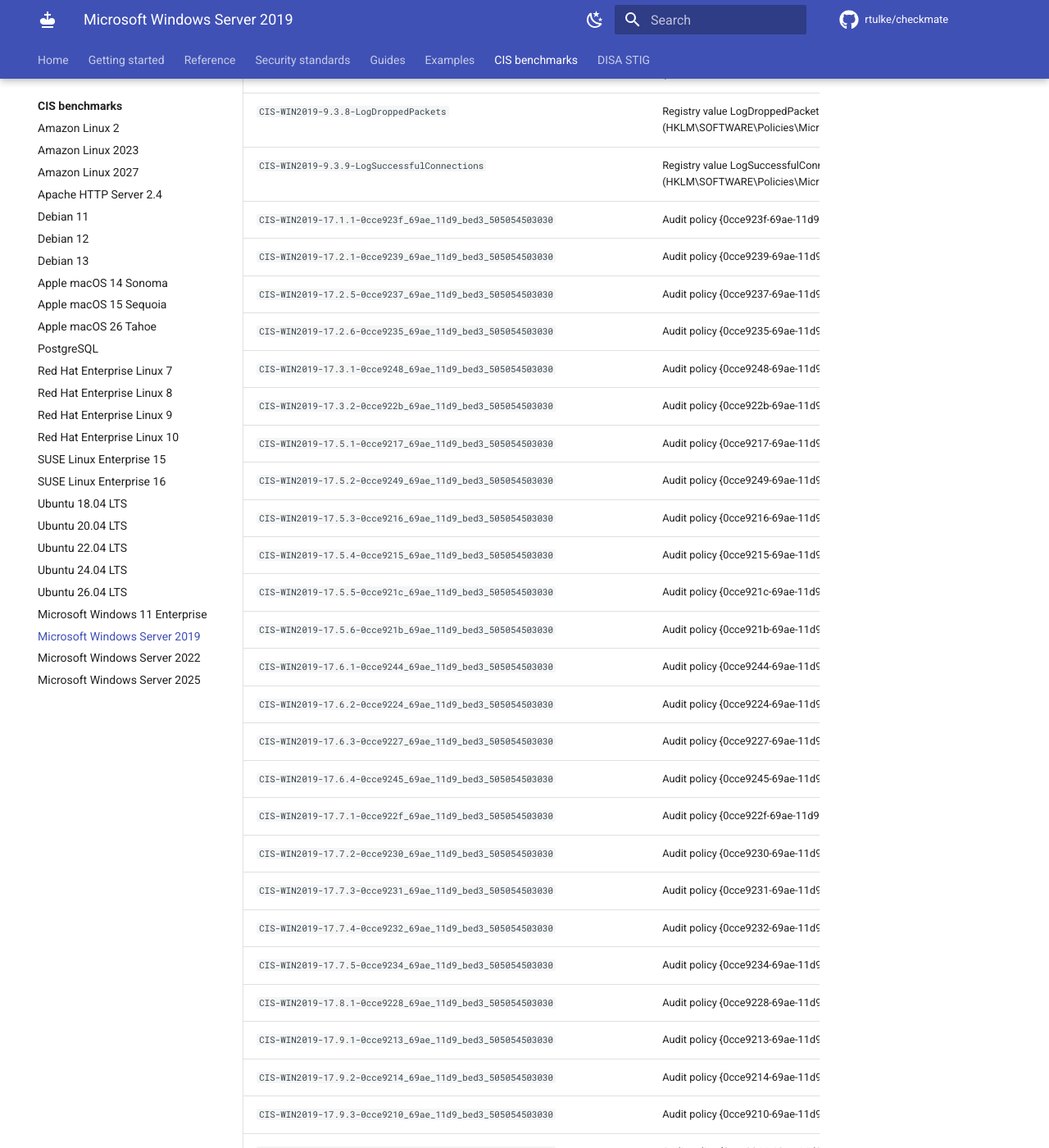
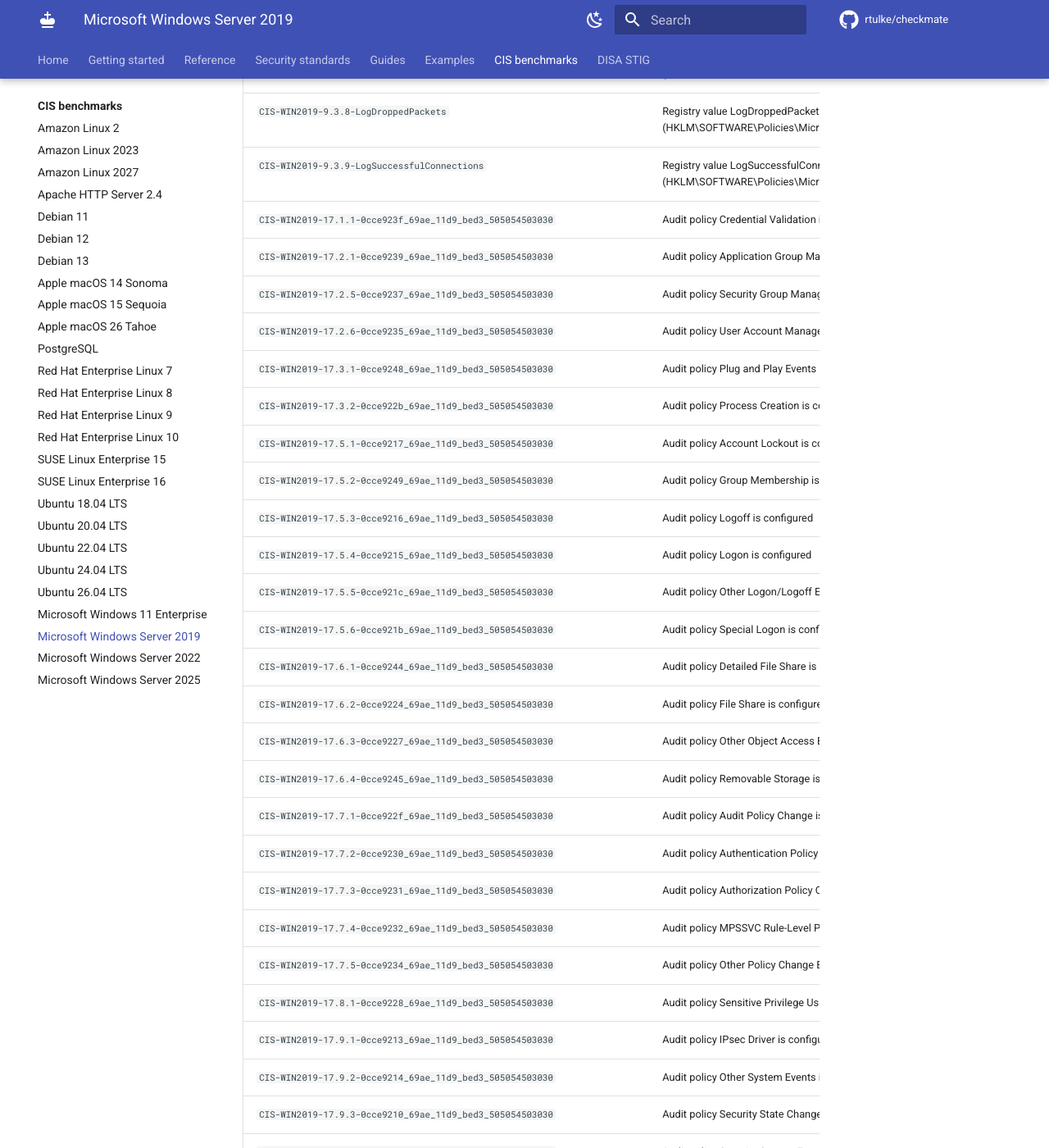
Before and after one commit to rtulke/checkmate, an MkDocs documentation site: the page built from docs/cis/win2019.md, in a window 1280 px wide and 1400 px high, scrolled down 7799 px. Shown: the whole window at 82% size. Built offline with MkDocs 1.6.1 and Material for MkDocs 9.7.7, drawn with Linux system fonts in a browser that asks for light colours; comment, search, counter and statistics services are not loaded; some of the changed text lies outside the part shown.

Commit message:
Query Windows audit policy by subcategory GUID
auditpol is now called with the GUID of the subcategory: it works on
every display language, and an upstream name was wrong ("PNP Activity"
instead of "Plug and Play Events"), which made 17.3.1 an error on
Windows Server 2022. GUIDs come from the collector targets; Windows 11
names are mapped through the same table.

The PowerShell syntax test passes its directory as a script argument
(-File) instead of appending it to -Command.

```diff
--- a/docs/cis/win2019.md
+++ b/docs/cis/win2019.md
@@ -147,33 +147,33 @@ checkmate run cis/win2019.yml -e cis_windows_role=standalone
 | `CIS-WIN2019-9.3.7-LogFileSize` | Registry value LogFileSize is 16384 (HKLM\SOFTWARE\Policies\Microsoft\WindowsFirewall\PublicProfile\Logging) | L1 | <span class="sev sev-medium">medium</span> |
 | `CIS-WIN2019-9.3.8-LogDroppedPackets` | Registry value LogDroppedPackets is 1 (HKLM\SOFTWARE\Policies\Microsoft\WindowsFirewall\PublicProfile\Logging) | L1 | <span class="sev sev-medium">medium</span> |
 | `CIS-WIN2019-9.3.9-LogSuccessfulConnections` | Registry value LogSuccessfulConnections is 1 (HKLM\SOFTWARE\Policies\Microsoft\WindowsFirewall\PublicProfile\Logging) | L1 | <span class="sev sev-medium">medium</span> |
-| `CIS-WIN2019-17.1.1-0cce923f_69ae_11d9_bed3_505054503030` | Audit policy {0cce923f-69ae-11d9-bed3-505054503030} is configured | L1 | <span class="sev sev-medium">medium</span> |
-| `CIS-WIN2019-17.2.1-0cce9239_69ae_11d9_bed3_505054503030` | Audit policy {0cce9239-69ae-11d9-bed3-505054503030} is configured | L1 | <span class="sev sev-medium">medium</span> |
-| `CIS-WIN2019-17.2.5-0cce9237_69ae_11d9_bed3_505054503030` | Audit policy {0cce9237-69ae-11d9-bed3-505054503030} is configured | L1 | <span class="sev sev-medium">medium</span> |
-| `CIS-WIN2019-17.2.6-0cce9235_69ae_11d9_bed3_505054503030` | Audit policy {0cce9235-69ae-11d9-bed3-505054503030} is configured | L1 | <span class="sev sev-medium">medium</span> |
-| `CIS-WIN2019-17.3.1-0cce9248_69ae_11d9_bed3_505054503030` | Audit policy {0cce9248-69ae-11d9-bed3-505054503030} is configured | L1 | <span class="sev sev-medium">medium</span> |
-| `CIS-WIN2019-17.3.2-0cce922b_69ae_11d9_bed3_505054503030` | Audit policy {0cce922b-69ae-11d9-bed3-505054503030} is configured | L1 | <span class="sev sev-medium">medium</span> |
-| `CIS-WIN2019-17.5.1-0cce9217_69ae_11d9_bed3_505054503030` | Audit policy {0cce9217-69ae-11d9-bed3-505054503030} is configured | L1 | <span class="sev sev-medium">medium</span> |
-| `CIS-WIN2019-17.5.2-0cce9249_69ae_11d9_bed3_505054503030` | Audit policy {0cce9249-69ae-11d9-bed3-505054503030} is configured | L1 | <span class="sev sev-medium">medium</span> |
-| `CIS-WIN2019-17.5.3-0cce9216_69ae_11d9_bed3_505054503030` | Audit policy {0cce9216-69ae-11d9-bed3-505054503030} is configured | L1 | <span class="sev sev-medium">medium</span> |
-| `CIS-WIN2019-17.5.4-0cce9215_69ae_11d9_bed3_505054503030` | Audit policy {0cce9215-69ae-11d9-bed3-505054503030} is configured | L1 | <span class="sev sev-medium">medium</span> |
-| `CIS-WIN2019-17.5.5-0cce921c_69ae_11d9_bed3_505054503030` | Audit policy {0cce921c-69ae-11d9-bed3-505054503030} is configured | L1 | <span class="sev sev-medium">medium</span> |
-| `CIS-WIN2019-17.5.6-0cce921b_69ae_11d9_bed3_505054503030` | Audit policy {0cce921b-69ae-11d9-bed3-505054503030} is configured | L1 | <span class="sev sev-medium">medium</span> |
-| `CIS-WIN2019-17.6.1-0cce9244_69ae_11d9_bed3_505054503030` | Audit policy {0cce9244-69ae-11d9-bed3-505054503030} is configured | L1 | <span class="sev sev-medium">medium</span> |
-| `CIS-WIN2019-17.6.2-0cce9224_69ae_11d9_bed3_505054503030` | Audit policy {0cce9224-69ae-11d9-bed3-505054503030} is configured | L1 | <span class="sev sev-medium">medium</span> |
-| `CIS-WIN2019-17.6.3-0cce9227_69ae_11d9_bed3_505054503030` | Audit policy {0cce9227-69ae-11d9-bed3-505054503030} is configured | L1 | <span class="sev sev-medium">medium</span> |
-| `CIS-WIN2019-17.6.4-0cce9245_69ae_11d9_bed3_505054503030` | Audit policy {0cce9245-69ae-11d9-bed3-505054503030} is configured | L1 | <span class="sev sev-medium">medium</span> |
-| `CIS-WIN2019-17.7.1-0cce922f_69ae_11d9_bed3_505054503030` | Audit policy {0cce922f-69ae-11d9-bed3-505054503030} is configured | L1 | <span class="sev sev-medium">medium</span> |
-| `CIS-WIN2019-17.7.2-0cce9230_69ae_11d9_bed3_505054503030` | Audit policy {0cce9230-69ae-11d9-bed3-505054503030} is configured | L1 | <span class="sev sev-medium">medium</span> |
-| `CIS-WIN2019-17.7.3-0cce9231_69ae_11d9_bed3_505054503030` | Audit policy {0cce9231-69ae-11d9-bed3-505054503030} is configured | L1 | <span class="sev sev-medium">medium</span> |
-| `CIS-WIN2019-17.7.4-0cce9232_69ae_11d9_bed3_505054503030` | Audit policy {0cce9232-69ae-11d9-bed3-505054503030} is configured | L1 | <span class="sev sev-medium">medium</span> |
-| `CIS-WIN2019-17.7.5-0cce9234_69ae_11d9_bed3_505054503030` | Audit policy {0cce9234-69ae-11d9-bed3-505054503030} is configured | L1 | <span class="sev sev-medium">medium</span> |
-| `CIS-WIN2019-17.8.1-0cce9228_69ae_11d9_bed3_505054503030` | Audit policy {0cce9228-69ae-11d9-bed3-505054503030} is configured | L1 | <span class="sev sev-medium">medium</span> |
-| `CIS-WIN2019-17.9.1-0cce9213_69ae_11d9_bed3_505054503030` | Audit policy {0cce9213-69ae-11d9-bed3-505054503030} is configured | L1 | <span class="sev sev-medium">medium</span> |
-| `CIS-WIN2019-17.9.2-0cce9214_69ae_11d9_bed3_505054503030` | Audit policy {0cce9214-69ae-11d9-bed3-505054503030} is configured | L1 | <span class="sev sev-medium">medium</span> |
-| `CIS-WIN2019-17.9.3-0cce9210_69ae_11d9_bed3_505054503030` | Audit policy {0cce9210-69ae-11d9-bed3-505054503030} is configured | L1 | <span class="sev sev-medium">medium</span> |
-| `CIS-WIN2019-17.9.4-0cce9211_69ae_11d9_bed3_505054503030` | Audit policy {0cce9211-69ae-11d9-bed3-505054503030} is configured | L1 | <span class="sev sev-medium">medium</span> |
-| `CIS-WIN2019-17.9.5-0cce9212_69ae_11d9_bed3_505054503030` | Audit policy {0cce9212-69ae-11d9-bed3-505054503030} is configured | L1 | <span class="sev sev-medium">medium</span> |
+| `CIS-WIN2019-17.1.1-0cce923f_69ae_11d9_bed3_505054503030` | Audit policy Credential Validation is configured | L1 | <span class="sev sev-medium">medium</span> |
+| `CIS-WIN2019-17.2.1-0cce9239_69ae_11d9_bed3_505054503030` | Audit policy Application Group Management is configured | L1 | <span class="sev sev-medium">medium</span> |
+| `CIS-WIN2019-17.2.5-0cce9237_69ae_11d9_bed3_505054503030` | Audit policy Security Group Management is configured | L1 | <span class="sev sev-medium">medium</span> |
+| `CIS-WIN2019-17.2.6-0cce9235_69ae_11d9_bed3_505054503030` | Audit policy User Account Management is configured | L1 | <span class="sev sev-medium">medium</span> |
+| `CIS-WIN2019-17.3.1-0cce9248_69ae_11d9_bed3_505054503030` | Audit policy Plug and Play Events is configured | L1 | <span class="sev sev-medium">medium</span> |
+| `CIS-WIN2019-17.3.2-0cce922b_69ae_11d9_bed3_505054503030` | Audit policy Process Creation is configured | L1 | <span class="sev sev-medium">medium</span> |
+| `CIS-WIN2019-17.5.1-0cce9217_69ae_11d9_bed3_505054503030` | Audit policy Account Lockout is configured | L1 | <span class="sev sev-medium">medium</span> |
+| `CIS-WIN2019-17.5.2-0cce9249_69ae_11d9_bed3_505054503030` | Audit policy Group Membership is configured | L1 | <span class="sev sev-medium">medium</span> |
+| `CIS-WIN2019-17.5.3-0cce9216_69ae_11d9_bed3_505054503030` | Audit policy Logoff is configured | L1 | <span class="sev sev-medium">medium</span> |
+| `CIS-WIN2019-17.5.4-0cce9215_69ae_11d9_bed3_505054503030` | Audit policy Logon is configured | L1 | <span class="sev sev-medium">medium</span> |
+| `CIS-WIN2019-17.5.5-0cce921c_69ae_11d9_bed3_505054503030` | Audit policy Other Logon/Logoff Events is configured | L1 | <span class="sev sev-medium">medium</span> |
+| `CIS-WIN2019-17.5.6-0cce921b_69ae_11d9_bed3_505054503030` | Audit policy Special Logon is configured | L1 | <span class="sev sev-medium">medium</span> |
+| `CIS-WIN2019-17.6.1-0cce9244_69ae_11d9_bed3_505054503030` | Audit policy Detailed File Share is configured | L1 | <span class="sev sev-medium">medium</span> |
+| `CIS-WIN2019-17.6.2-0cce9224_69ae_11d9_bed3_505054503030` | Audit policy File Share is configured | L1 | <span class="sev sev-medium">medium</span> |
+| `CIS-WIN2019-17.6.3-0cce9227_69ae_11d9_bed3_505054503030` | Audit policy Other Object Access Events is configured | L1 | <span class="sev sev-medium">medium</span> |
+| `CIS-WIN2019-17.6.4-0cce9245_69ae_11d9_bed3_505054503030` | Audit policy Removable Storage is configured | L1 | <span class="sev sev-medium">medium</span> |
+| `CIS-WIN2019-17.7.1-0cce922f_69ae_11d9_bed3_505054503030` | Audit policy Audit Policy Change is configured | L1 | <span class="sev sev-medium">medium</span> |
+| `CIS-WIN2019-17.7.2-0cce9230_69ae_11d9_bed3_505054503030` | Audit policy Authentication Policy Change is configured | L1 | <span class="sev sev-medium">medium</span> |
+| `CIS-WIN2019-17.7.3-0cce9231_69ae_11d9_bed3_505054503030` | Audit policy Authorization Policy Change is configured | L1 | <span class="sev sev-medium">medium</span> |
+| `CIS-WIN2019-17.7.4-0cce9232_69ae_11d9_bed3_505054503030` | Audit policy MPSSVC Rule-Level Policy Change is configured | L1 | <span class="sev sev-medium">medium</span> |
+| `CIS-WIN2019-17.7.5-0cce9234_69ae_11d9_bed3_505054503030` | Audit policy Other Policy Change Events is configured | L1 | <span class="sev sev-medium">medium</span> |
+| `CIS-WIN2019-17.8.1-0cce9228_69ae_11d9_bed3_505054503030` | Audit policy Sensitive Privilege Use is configured | L1 | <span class="sev sev-medium">medium</span> |
+| `CIS-WIN2019-17.9.1-0cce9213_69ae_11d9_bed3_505054503030` | Audit policy IPsec Driver is configured | L1 | <span class="sev sev-medium">medium</span> |
+| `CIS-WIN2019-17.9.2-0cce9214_69ae_11d9_bed3_505054503030` | Audit policy Other System Events is configured | L1 | <span class="sev sev-medium">medium</span> |
+| `CIS-WIN2019-17.9.3-0cce9210_69ae_11d9_bed3_505054503030` | Audit policy Security State Change is configured | L1 | <span class="sev sev-medium">medium</span> |
+| `CIS-WIN2019-17.9.4-0cce9211_69ae_11d9_bed3_505054503030` | Audit policy Security System Extension is configured | L1 | <span class="sev sev-medium">medium</span> |
+| `CIS-WIN2019-17.9.5-0cce9212_69ae_11d9_bed3_505054503030` | Audit policy System Integrity is configured | L1 | <span class="sev sev-medium">medium</span> |
 | `CIS-WIN2019-18.1.1.1-NoLockScreenCamera` | Registry value NoLockScreenCamera is 1 (HKLM\SOFTWARE\Policies\Microsoft\Windows\Personalization) | L1 | <span class="sev sev-medium">medium</span> |
 | `CIS-WIN2019-18.1.1.2-NoLockScreenSlideshow` | Registry value NoLockScreenSlideshow is 1 (HKLM\SOFTWARE\Policies\Microsoft\Windows\Personalization) | L1 | <span class="sev sev-medium">medium</span> |
 | `CIS-WIN2019-18.1.2.2-AllowInputPersonalization` | Registry value AllowInputPersonalization is 0 (HKLM\SOFTWARE\Policies\Microsoft\InputPersonalization) | L1 | <span class="sev sev-medium">medium</span> |
@@ -465,10 +465,10 @@ checkmate run cis/win2019.yml -e cis_windows_role=standalone
 | `CIS-WIN2019-2.3.10.6-NullSessionPipes` | Registry value NullSessionPipes is LSARPC\|NETLOGON\|SAMR (HKLM\SYSTEM\CurrentControlSet\Services\LanmanServer\Parameters) | L1 | <span class="sev sev-medium">medium</span> |
 | `CIS-WIN2019-2.3.11.12-AuditNTLMInDomain` | Registry value AuditNTLMInDomain is 7 (HKLM\SYSTEM\CurrentControlSet\Services\Netlogon\Parameters) | L1 | <span class="sev sev-medium">medium</span> |
 | `CIS-WIN2019-5.1-spooler` | Service Spooler is disabled or not installed | L1 | <span class="sev sev-medium">medium</span> |
-| `CIS-WIN2019-17.1.2-0cce9242_69ae_11d9_bed3_505054503030` | Audit policy {0cce9242-69ae-11d9-bed3-505054503030} is configured | L1 | <span class="sev sev-medium">medium</span> |
-| `CIS-WIN2019-17.1.3-0cce9240_69ae_11d9_bed3_505054503030` | Audit policy {0cce9240-69ae-11d9-bed3-505054503030} is configured | L1 | <span class="sev sev-medium">medium</span> |
-| `CIS-WIN2019-17.2.2-0cce9236_69ae_11d9_bed3_505054503030` | Audit policy {0cce9236-69ae-11d9-bed3-505054503030} is configured | L1 | <span class="sev sev-medium">medium</span> |
-| `CIS-WIN2019-17.2.3-0cce9238_69ae_11d9_bed3_505054503030` | Audit policy {0cce9238-69ae-11d9-bed3-505054503030} is configured | L1 | <span class="sev sev-medium">medium</span> |
-| `CIS-WIN2019-17.2.4-0cce923a_69ae_11d9_bed3_505054503030` | Audit policy {0cce923a-69ae-11d9-bed3-505054503030} is configured | L1 | <span class="sev sev-medium">medium</span> |
-| `CIS-WIN2019-17.4.1-0cce923b_69ae_11d9_bed3_505054503030` | Audit policy {0cce923b-69ae-11d9-bed3-505054503030} is configured | L1 | <span class="sev sev-medium">medium</span> |
-| `CIS-WIN2019-17.4.2-0cce923c_69ae_11d9_bed3_505054503030` | Audit policy {0cce923c-69ae-11d9-bed3-505054503030} is configured | L1 | <span class="sev sev-medium">medium</span> |
+| `CIS-WIN2019-17.1.2-0cce9242_69ae_11d9_bed3_505054503030` | Audit policy Kerberos Authentication Service is configured | L1 | <span class="sev sev-medium">medium</span> |
+| `CIS-WIN2019-17.1.3-0cce9240_69ae_11d9_bed3_505054503030` | Audit policy Kerberos Service Ticket Operations is configured | L1 | <span class="sev sev-medium">medium</span> |
+| `CIS-WIN2019-17.2.2-0cce9236_69ae_11d9_bed3_505054503030` | Audit policy Computer Account Management is configured | L1 | <span class="sev sev-medium">medium</span> |
+| `CIS-WIN2019-17.2.3-0cce9238_69ae_11d9_bed3_505054503030` | Audit policy Distribution Group Management is configured | L1 | <span class="sev sev-medium">medium</span> |
+| `CIS-WIN2019-17.2.4-0cce923a_69ae_11d9_bed3_505054503030` | Audit policy Other Account Management Events is configured | L1 | <span class="sev sev-medium">medium</span> |
+| `CIS-WIN2019-17.4.1-0cce923b_69ae_11d9_bed3_505054503030` | Audit policy Directory Service Access is configured | L1 | <span class="sev sev-medium">medium</span> |
+| `CIS-WIN2019-17.4.2-0cce923c_69ae_11d9_bed3_505054503030` | Audit policy Directory Service Changes is configured | L1 | <span class="sev sev-medium">medium</span> |
```
Also changed, not shown: docs/cis/win2022.md (+1 -1 lines), docs/cis/win2025.md (+34 -34 lines), 6 other files.
